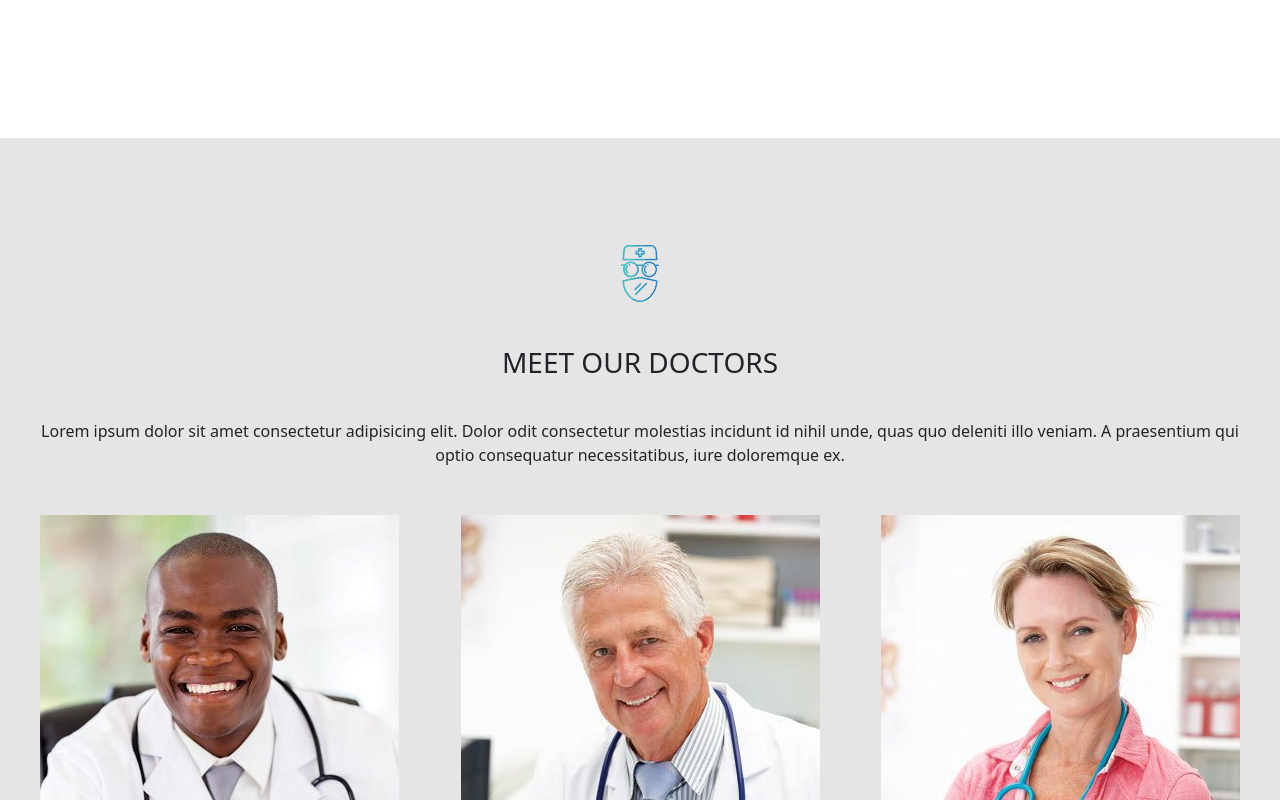
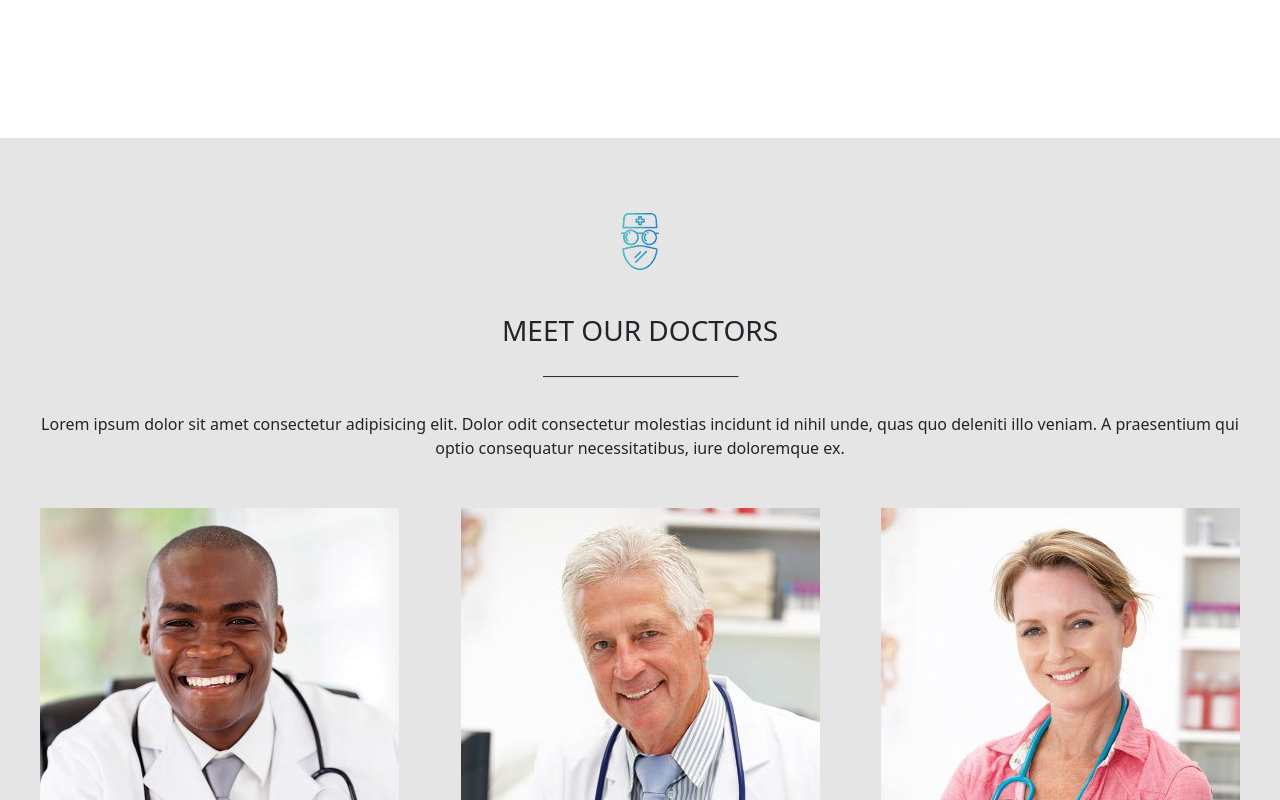
Before and after one commit to Pierluca-Strianese/proj-html-vuejs, a Vue app: page / in a window 1280 px wide. Shown: the part 1200-2000 px from the top of the page. Built offline with nearby package versions, Linux system fonts and the light colour scheme.

Commit message:
add line

```diff
--- a/src/components/AppDoctors.vue
+++ b/src/components/AppDoctors.vue
@@ -12,6 +12,9 @@ export default {
         <div>
             <img src="../assets/images/icon-5.png" alt="">
             <h3> MEET OUR DOCTORS </h3>
+            <div class="line_container">
+                <img src="../assets/images/long-line.png" alt="" class="long_line">
+            </div>
             <span>
                 Lorem ipsum dolor sit amet consectetur adipisicing elit. Dolor odit consectetur molestias incidunt id nihil
                 unde, quas quo deleniti illo veniam. A praesentium qui optio consequatur necessitatibus, iure doloremque ex.
@@ -26,6 +29,7 @@ export default {
 @use "../style/general.scss" as *;
 
 .container_doctor {
+    padding: 4rem 0;
     background-color: $background_color2;
 
     div {
@@ -33,12 +37,8 @@ export default {
         margin-inline: auto;
         text-align: center;
 
-        img {
-            padding-top: 6rem;
-        }
-
         h3 {
-            padding: 2rem 0;
+            padding-top: 2rem;
         }
 
         span {
--- a/src/components/AppServices.vue
+++ b/src/components/AppServices.vue
@@ -13,6 +13,10 @@ export default {
     <div class="services">
         <img src="../assets/images/icon-6.png" alt="">
         <h3> OUR HEALTH SERVICES </h3>
+
+        <div class="line_container">
+            <img src="../assets/images/long-line.png" alt="" class="long_line">
+        </div>
 
         <div class="services_container">
             <AppCardService />
--- a/src/style/general.scss
+++ b/src/style/general.scss
@@ -19,3 +19,15 @@ $color_instagram: #4B7197;
         color: $primary-color;
     }
 }
+
+.line_container {
+    width: 100%;
+    display: flex;
+    justify-content: center;
+    align-items: center;
+}
+
+.long_line {
+    width: 200px;
+    display: block;
+}
```
Also changed, not shown: src/assets/images/long-line.png (added).
